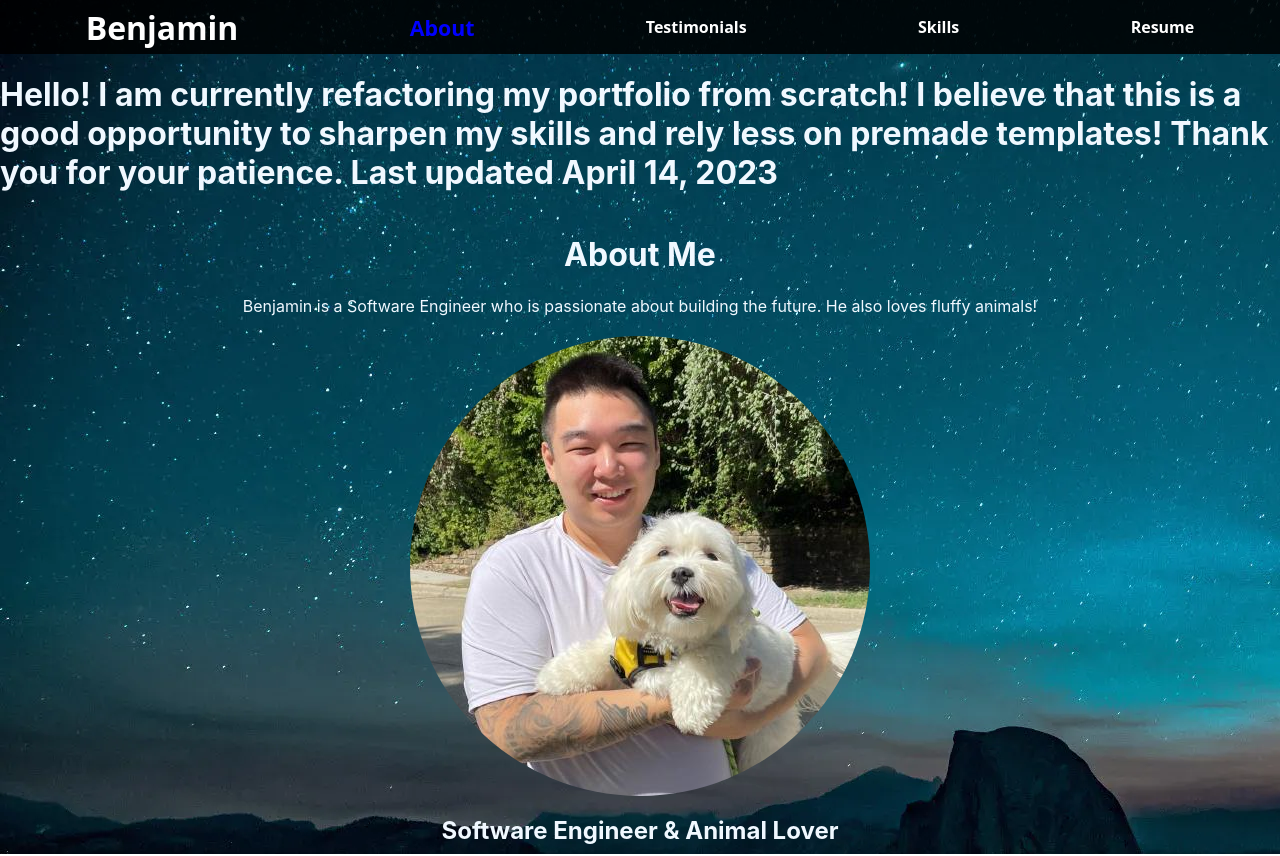
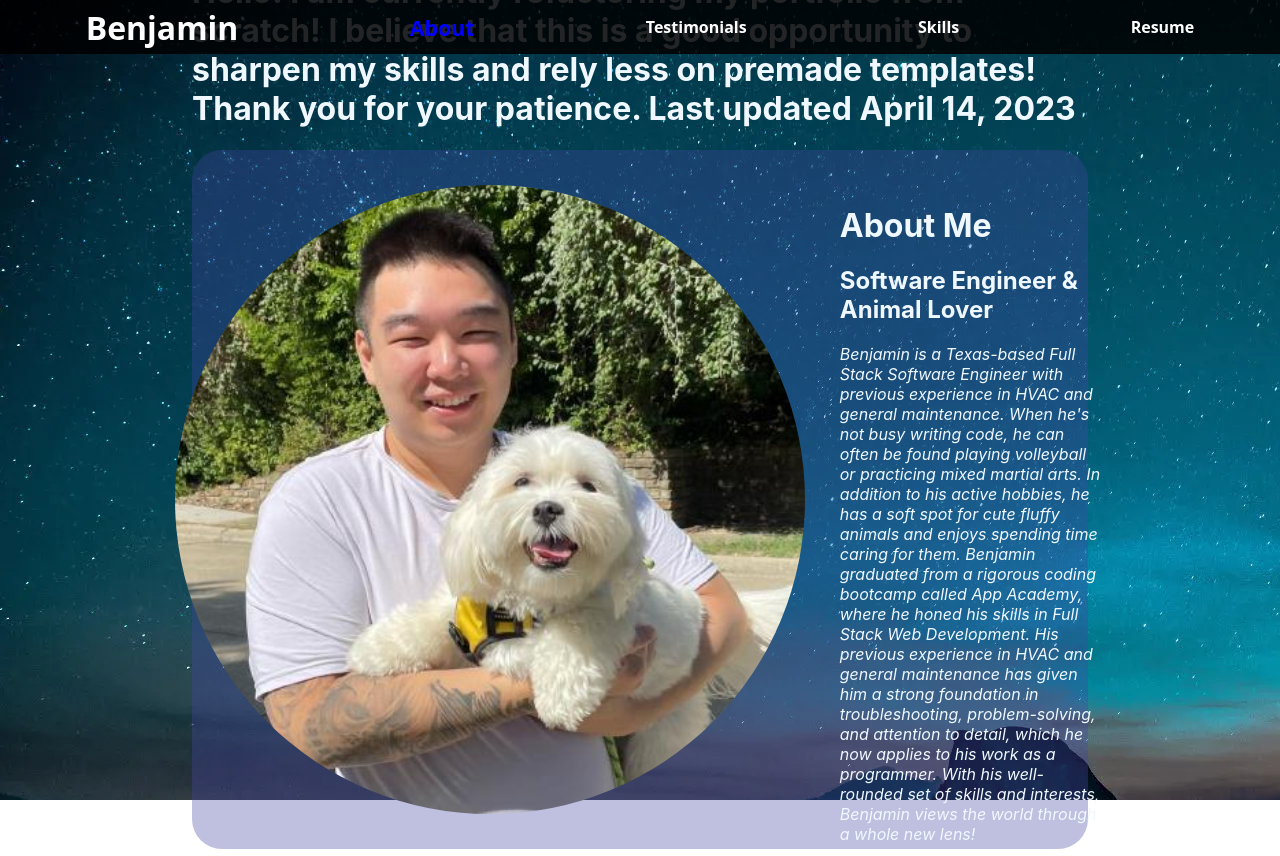
Before and after one commit to BenjaminKHLau/BenjaminKHLau.github.io, a React (Create React App) app: page / in a window 1280 px wide. Shown: the top 856 px of the page. Built offline with nearby package versions, Linux system fonts and the light colour scheme.

Commit message:
refactored about me section to include hobbies. also shaped it up to make a cleaner user experience

```diff
--- a/src/components/about.js
+++ b/src/components/about.js
@@ -1,24 +1,39 @@
 import kiwi from "../pics/about.jpg";
 
-
 function About() {
-
   return (
     <div id="about">
-      <h1>Hello! I am currently refactoring my portfolio from scratch! I believe that this is a good opportunity to sharpen my skills and rely less on premade templates! Thank you for your patience. Last updated April 14, 2023</h1>
+      <h1 className="wip">
+        Hello! I am currently refactoring my portfolio from scratch! I believe
+        that this is a good opportunity to sharpen my skills and rely less on
+        premade templates! Thank you for your patience. Last updated April 14,
+        2023
+      </h1>
+
+      <div className="about-container">
+        <div className="about-img-container">
+          <img className="about-img" src={kiwi} />
+          <div className="about-inner">
             <h1>About Me</h1>
-      <div className="about">
-        Benjamin is a Software Engineer who is passionate about building the
-        future. He also loves fluffy animals!
+            <h2>Software Engineer & Animal Lover</h2>
+            {/* <div className="about">
+              Benjamin is a Software Engineer who is passionate about building
+              the future. He also loves fluffy animals!
+            </div> */}
+            <div className="about-desc">
+              Benjamin is a Texas-based Full Stack Software Engineer with
+              previous experience in HVAC and general maintenance. When he's not
+              busy writing code, he can often be found playing volleyball or
+              practicing mixed martial arts. In addition to his active hobbies,
+              he has a soft spot for cute fluffy animals and enjoys spending
+              time caring for them. Benjamin graduated from a rigorous coding
+              bootcamp called App Academy, where he honed his skills in Full
+              Stack Web Development. His previous experience in HVAC and general
+              maintenance has given him a strong foundation in troubleshooting,
+              problem-solving, and attention to detail, which he now applies to
+              his work as a programmer. With his well-rounded set of skills and
+              interests, Benjamin views the world through a whole new lens!
             </div>
-      <img className="about-img" src={kiwi} />
-      <h2>Software Engineer & Animal Lover</h2>
-      <div className="about-desc">
-        Benjamin is a Texas based Full Stack Software Engineer. He graduated from a rigorous coding bootcamp that focuses on Full Stack Web Development called App Academy. He has made many
-        friends and learned how to think like a programmer. He now views the
-        world through a whole new lens!
-      </div>
-
             <div className="about-a">
               City:
               <div className="about-b">Plano, Texas, USA</div>
@@ -27,8 +42,9 @@ function About() {
               Email Me:
               <div className="about-b">BenjaminKHLau@gmail.com</div>
             </div>
-
-
+          </div>
+        </div>
+      </div>
     </div>
   );
 }
--- a/src/components/style.css
+++ b/src/components/style.css
@@ -6,11 +6,16 @@
     /* margin-top: 54px; */
     /* cursor: pointer; */
     flex-direction: column;
-    /* justify-content: center; */
+    justify-content: center;
     align-items: center;
     z-index: -1;
-    padding-top: 54px;
+    /* padding-top: 54px; */
     background-image: url("../pics/header-background.png");
+}
+
+.wip {
+    margin-left: 15%;
+    margin-right: 15%;
 }
 
 #about h1{
@@ -21,6 +26,24 @@
 }
 #about div{
     color:aliceblue;
+}
+
+.about-container {
+    display: flex;
+    justify-content: center;
+    flex-direction: column;
+    align-items: center;
+    border-radius: 30px;
+    background-color: rgba(69, 68, 161, 0.342);
+    margin-left: 15%;
+    margin-right: 15%;
+}
+
+.about-img-container {
+    display: flex;
+    justify-content: center;
+    gap: 35px;
+    padding: 35px;
 }
 
 #testimonials {
@@ -118,15 +141,15 @@
 .about-desc {
     display: flex;
     font-style: italic;
-    margin-left: 10%;
-    margin-right: 10%;
+    /* margin-left: 10%;
+    margin-right: 10%; */
 }
 
 .about-a {
     display: flex;
     align-self: flex-start;
     margin-top: 15px;
-    margin-left: 8%;
+    /* margin-left: 8%; */
     font-weight: bold;
 }
 .about-b {
```
Lines whose indentation alone changed are shown as unchanged.
